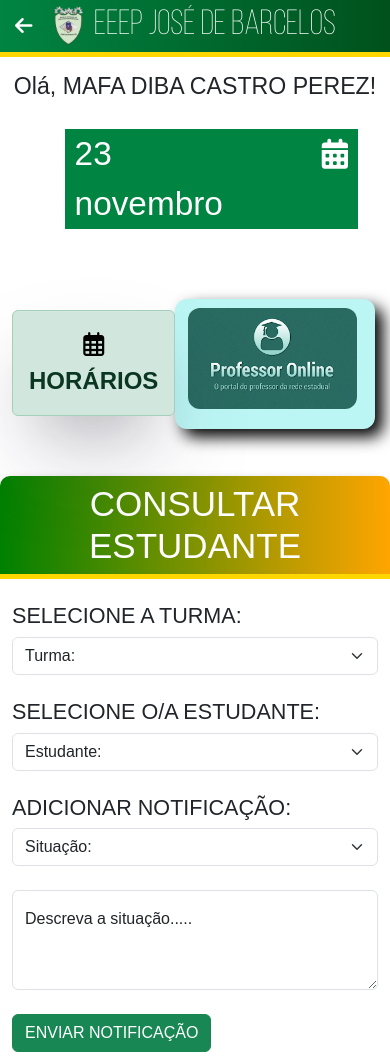
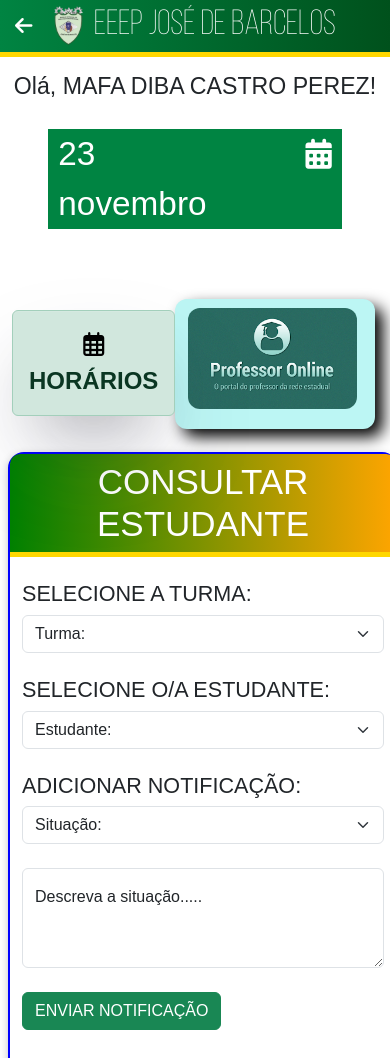
Before and after one commit to juliaamarall/profjb, a plain HTML site: page index.html in a window 390 px wide. Shown: the top 1058 px of the page. Drawn offline with nearby package versions, Linux system fonts and the light colour scheme.

Commit message:
Página concluida

```diff
--- a/index.html
+++ b/index.html
@@ -71,7 +71,7 @@
                         </div>
                     </div>
 
-                    <div class="col-sm-4 col-md-4">
+                    <div class="col-sm-6 col-md-4">
                         <div id="buttons-container">
                             <!-- LINK REDIRECIONADO PARA O SISEDU -->
                             <a href="https://professor.seduc.ce.gov.br/" target="_blank">
--- a/style.css
+++ b/style.css
@@ -288,10 +288,29 @@ h2 {
 
 
 @media screen and (max-width: 767px){
+
     #bloco1 > #name-central > h3{
         text-align: center;
     }
 
+    .painel-one{
+        margin: .5em;
+    }
+
+
+    .date-container {
+        width: 90%;
+        margin-right: 5%;
+        height: 100px;
+        background-color: #008442;
+        color: #fff;
+        display: flex;
+        flex-direction: row;
+        align-items: center;
+        justify-content: space-between;
+        margin-bottom: 50px;
+        padding: 0 10px;
+    }
 }
 
 
@@ -301,4 +320,10 @@ h2 {
         display: flex;
         justify-content: space-around;
     }
+
+    .painel-one {
+        border: 2px solid blue;
+    }
+
+
 }
```
